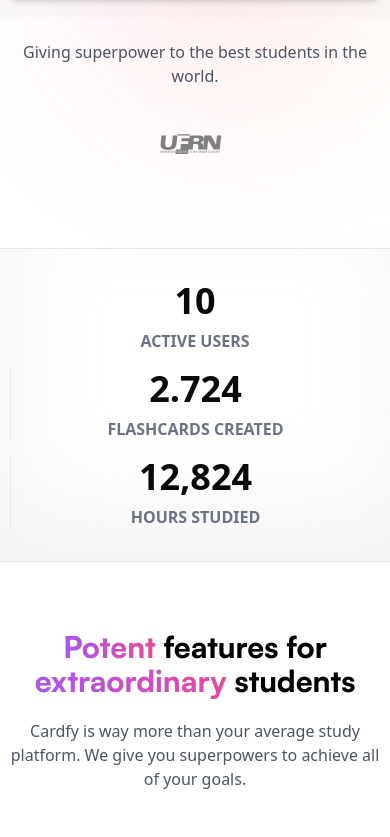
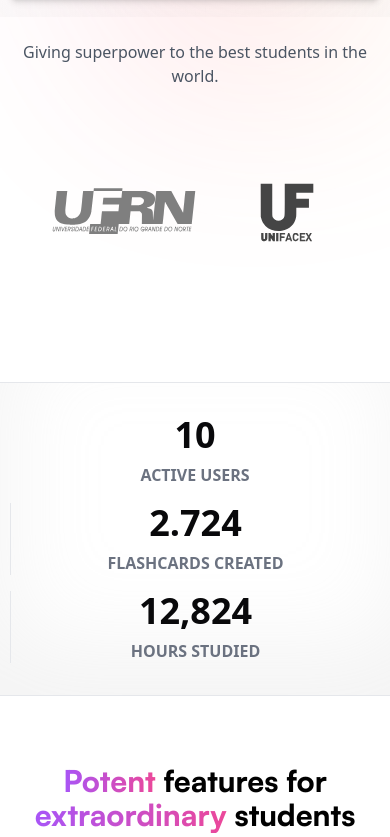
Before and after one commit to gabrielccarvalho/cardfy, a Next.js app: page / in a window 390 px wide. Shown: the part 827-1664 px from the top of the page. Built offline with nearby package versions, Linux system fonts and the light colour scheme.

Commit message:
Fix 👨🏻‍🔧: Fix responsiveness on landing page
Fixed footer width and companies logos

```diff
--- a/src/components/icons.tsx
+++ b/src/components/icons.tsx
@@ -424,3 +424,30 @@
 		</svg>
 	)
 }
+
+export function UniFacex({ className }: { className?: string }) {
+	return (
+		<svg
+			xmlns='http://www.w3.org/2000/svg'
+			width='182'
+			height='182'
+			viewBox='0 0 182 182'
+			className={className}
+		>
+			<g>
+				<path
+					fill='#1A499B'
+					d='M33.531 66.258l.082 37.539.61 2.683c1.742 7.575 4.863 13.325 10.004 18.465 9.152 9.121 23.554 13.297 37.625 10.89 17.191-2.956 29.492-14.898 32.175-31.206.305-1.824.414-4.895.414-11.695v-9.176h28.75v-20.73h-28.75V49.48h38.7V28.75H88.18v35.988c0 39.532.054 37.707-1.684 41.188-2.351 4.644-6.773 7.105-12.691 7.133-5.72 0-10.118-2.57-12.438-7.27-1.687-3.484-1.66-2.516-1.66-41.547V28.75H33.422zm0 0M34.555 147.89c0 6.825 0 6.938.691 8.294 1.16 2.265 3.48 3.59 6.356 3.59 2.875 0 5.171-1.325 6.359-3.676.691-1.383.691-1.465.691-8.266v-6.883l-2.543.086-2.57.082-.14 6.551c-.083 3.953-.25 6.66-.415 6.828-.523.524-1.906.637-2.488.191-.523-.359-.55-.8-.691-6.992l-.137-6.578-2.543-.082-2.57-.086zm0 0M51.14 150.375v9.398h5.223l.082-3.785.086-3.816 2.375 3.734 2.352 3.73 2.265.083 2.266.086v-18.828h-5.223l-.086 3.789-.082 3.812-2.375-3.73-2.351-3.73-2.266-.083-2.265-.086zm0 0M68.555 150.375v9.43l2.57-.086 2.543-.082.082-9.344.055-9.316h-5.25zm0 0'
+				/>
+				<path
+					fill='#ED1C24'
+					d='M76.848 150.375v9.398h3.593v-7.433l3.676-.082 3.649-.086v-3.317l-7.352-.164.164-4.257 4.23-.082 4.2-.082v-3.293h-12.16zm0 0M95.672 141.586c-.137.36-1.606 4.367-3.29 8.93-1.687 4.558-3.124 8.511-3.234 8.789-.195.441-.027.5 1.825.414l2.02-.082.55-1.742.555-1.743 3.175.086 3.153.082.61 1.657.636 1.66 1.824.082c1.16.054 1.824-.028 1.824-.219 0-.223-5.226-14.707-6.55-18.137-.086-.246-.582-.386-1.497-.386-1.16 0-1.41.085-1.601.609zm2.57 8.156c.442 1.352.856 2.598.914 2.762.11.277-.36.36-1.855.36-1.492 0-1.961-.083-1.852-.36.055-.164.473-1.41.914-2.762.414-1.328.856-2.406.938-2.406.086 0 .527 1.078.941 2.406zm0 0M110.738 141.254c-2.21.664-3.87 2.625-4.34 5.113-.418 2.242-.195 8.293.36 9.54.578 1.382 2.32 2.956 3.785 3.452 4.203 1.41 8.21-.773 9.18-5.03l.191-.911h-1.852c-1.851 0-1.851 0-2.183.937-.469 1.301-1.215 1.883-2.652 2.02-1.165.137-1.329.082-2.215-.8-.774-.774-.965-1.22-1.133-2.544-.305-2.297-.027-6.25.5-7.242 1.16-2.27 4.586-1.91 5.473.578l.359.969h3.703l-.191-.914c-.555-2.43-2.325-4.504-4.426-5.113-1.215-.387-3.399-.387-4.559-.055zm0 0M122.457 150.375v9.398h12.164v-3.59h-8.57v-4.148h7.187v-3.316h-7.187v-4.422h8.57v-3.32h-12.164zm0 0'
+				/>
+				<path
+					fill='#ED1C24'
+					d='M135.45 141.172c0 .11 1.16 2.21 2.597 4.617l2.598 4.395-2.543 4.171c-3.73 6.11-3.594 5.418-1.16 5.418h2.074l1.714-3.039c.965-1.687 1.825-3.039 1.907-3.039.082 0 .941 1.352 1.906 3.04l1.715 3.038h2.074c1.133 0 2.016-.082 1.961-.218-.055-.11-1.297-2.211-2.762-4.672-1.496-2.434-2.683-4.59-2.683-4.781 0-.196 1.132-2.184 2.488-4.48 1.383-2.267 2.488-4.259 2.488-4.395 0-.165-.8-.25-1.992-.192l-1.988.082-1.328 2.348c-.692 1.3-1.438 2.57-1.602 2.875-.277.441-.5.168-1.879-2.348l-1.578-2.875-1.988-.082c-1.106-.058-2.02.028-2.02.137zm0 0'
+				/>
+			</g>
+		</svg>
+	)
+}
--- a/src/components/landing-page/companies.tsx
+++ b/src/components/landing-page/companies.tsx
@@ -1,5 +1,5 @@
 import Link from 'next/link'
-import { UFRN } from '../icons'
+import { UFRN, UniFacex } from '../icons'
 
 export function Companies() {
 	return (
@@ -11,11 +11,8 @@
 				className='mx-auto mt-8 grid w-full max-w-screen-lg grid-cols-2 items-center px-5 md:grid-cols-6 md:px-0'
 				href='/'
 			>
-				{/* <-- Dummy Divs --> */}
-				<div />
-				<div />
-				{/* <-- Dummy Divs --> */}
-				<UFRN className='w-50 h-12 blur-0 grayscale transition-all hover:grayscale-0 md:h-20' />
+				<UFRN className='max-w-52 blur-0 grayscale transition-all hover:grayscale-0 md:h-20' />
+				<UniFacex className='h-20 blur-0 grayscale transition-all hover:grayscale-0' />
 			</Link>
 		</div>
 	)
--- a/src/components/landing-page/demo.tsx
+++ b/src/components/landing-page/demo.tsx
@@ -18,7 +18,7 @@
 					superpowers to achieve all of your goals.
 				</p>
 			</div>
-			<div className='w-full max-w-6xl border border-border bg-gray-400/10 rounded-md shadow-lg backdrop-blur-md aspect-video mt-12' />
+			<div className='w-3/4 max-w-6xl border border-border bg-gray-400/10 rounded-md shadow-lg backdrop-blur-md aspect-video mt-12' />
 		</main>
 	)
 }
--- a/src/components/landing-page/footer.tsx
+++ b/src/components/landing-page/footer.tsx
@@ -66,7 +66,6 @@
 					</Button>
 				</div>
 			</main>
-			<footer>
 			<MaxWidthWrapper className='relative z-10 overflow-hidden border border-b-0 border-gray-200 bg-white/50 pb-60 pt-16 backdrop-blur-lg md:rounded-t-2xl'>
 				<div className='xl:grid xl:grid-cols-3 xl:gap-8'>
 					<div className='space-y-6'>
@@ -130,9 +129,7 @@
 								</ul>
 							</div>
 							<div className='mt-10 md:mt-0'>
-									<h3 className='text-sm font-semibold text-gray-800'>
-										Product
-									</h3>
+								<h3 className='text-sm font-semibold text-gray-800'>Product</h3>
 								<ul className='mt-4 space-y-4'>
 									{navigation.product.map((item) => (
 										<li key={item.name}>
@@ -167,9 +164,7 @@
 									</ul>
 								</div>
 								<div>
-										<h3 className='text-sm font-semibold text-gray-800'>
-											Legal
-										</h3>
+									<h3 className='text-sm font-semibold text-gray-800'>Legal</h3>
 									<ul className='mt-4 space-y-4'>
 										{navigation.legal.map((item) => (
 											<li key={item.name}>
@@ -204,7 +199,6 @@
 					</div>
 				</div>
 			</MaxWidthWrapper>
-			</footer>
 		</>
 	)
 }
```
Lines whose indentation alone changed are shown as unchanged.
